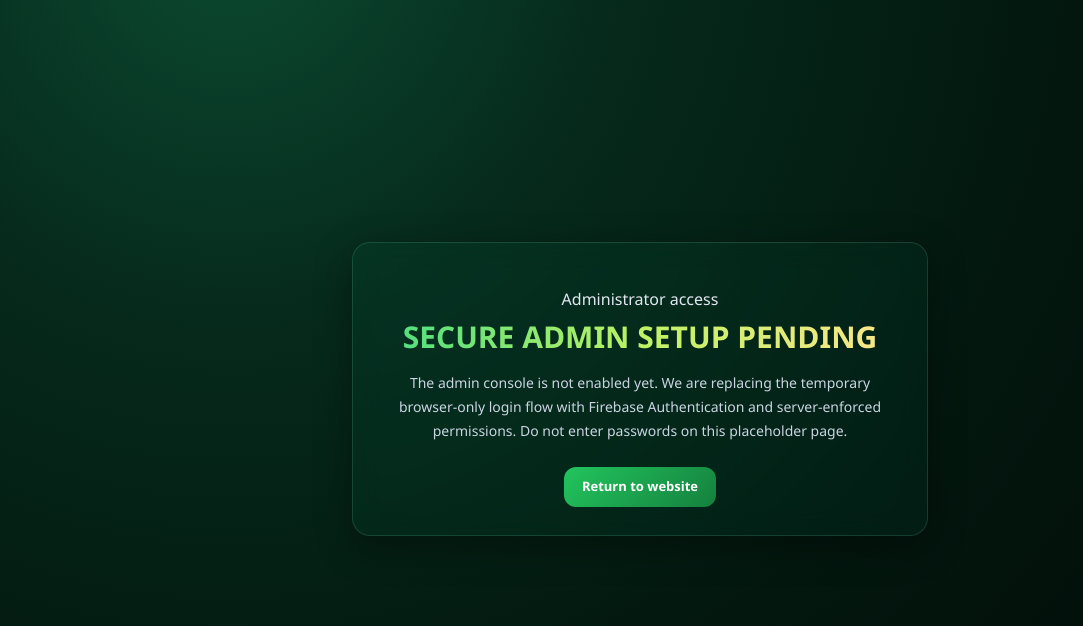
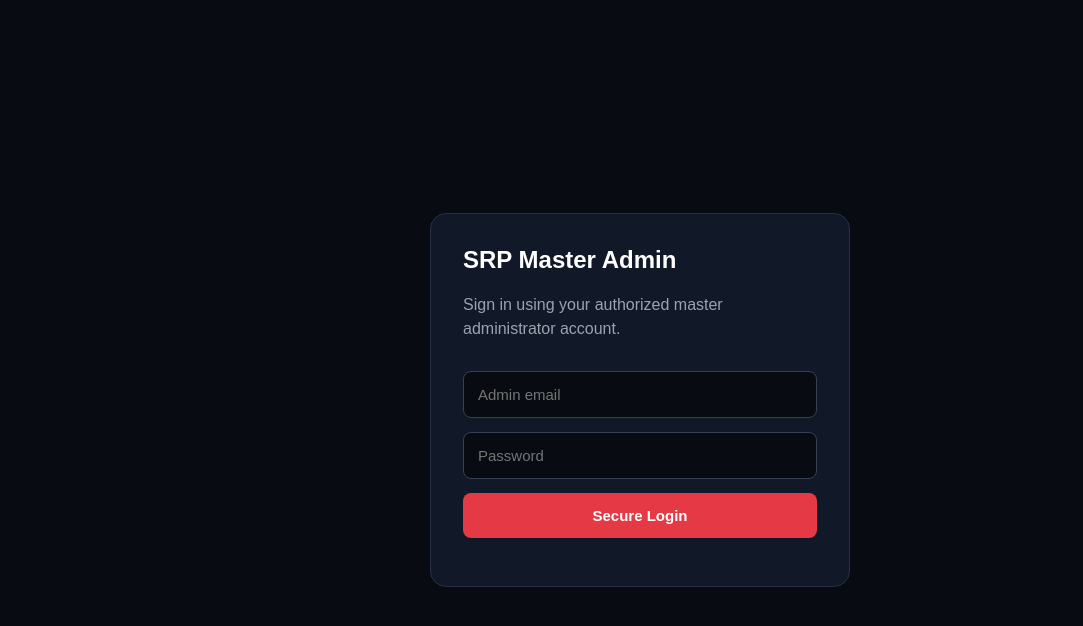
Before and after one commit to Safegamer/srpesports, a plain HTML site: page admin.html in a window 1280 px wide. Shown: the whole page, without its empty margins (0-1083 px from the left). Drawn offline with nearby package versions, Linux system fonts and the light colour scheme; no server answers.

Commit message:
Update admin.html

```diff
--- a/admin.html
+++ b/admin.html
@@ -1 +1,129 @@
-<!doctype html><html lang="en"><head><meta charset="utf-8"><meta name="viewport" content="width=device-width,initial-scale=1"><meta name="theme-color" content="#052e1e"><title>SRP-ESPORTS | Admin setup pending</title><link rel="stylesheet" href="./css/theme.css"><script src="https://cdn.tailwindcss.com"></script></head><body data-theme="save-trees" class="min-h-screen flex items-center justify-center p-5"><main class="custom-card w-full max-w-xl !p-7 text-center"><i class="fas fa-shield-halved text-4xl text-emerald-300"></i><div class="section-kicker mt-4">Administrator access</div><h1 class="brand-text mt-2 text-3xl font-black">SECURE ADMIN SETUP PENDING</h1><p class="mt-4 text-sm leading-6 text-slate-300">The admin console is not enabled yet. We are replacing the temporary browser-only login flow with Firebase Authentication and server-enforced permissions. Do not enter passwords on this placeholder page.</p><a href="index.html" class="custom-btn mt-6">Return to website</a></main></body></html>
+
+<!DOCTYPE html>
+<html lang="en">
+<head>
+  <meta charset="UTF-8">
+  <meta name="viewport" content="width=device-width, initial-scale=1.0">
+  <title>SRP Esports | Master Admin</title>
+
+  <link rel="stylesheet" href="css/theme.css">
+
+  <script src="https://www.gstatic.com/firebasejs/10.8.0/firebase-app-compat.js"></script>
+  <script src="https://www.gstatic.com/firebasejs/10.8.0/firebase-auth-compat.js"></script>
+  <script src="js/admin-auth.js"></script>
+
+  <style>
+    * { box-sizing: border-box; }
+    body {
+      margin: 0;
+      min-height: 100vh;
+      display: grid;
+      place-items: center;
+      padding: 20px;
+      background: #080b12;
+      color: #fff;
+      font-family: Arial, sans-serif;
+    }
+    .panel {
+      width: 100%;
+      max-width: 420px;
+      padding: 32px;
+      border: 1px solid #273044;
+      border-radius: 16px;
+      background: #111827;
+    }
+    h1 { margin-top: 0; }
+    p { color: #9ca3af; line-height: 1.5; }
+    input, button {
+      width: 100%;
+      padding: 14px;
+      margin-top: 14px;
+      border-radius: 8px;
+      font-size: 15px;
+    }
+    input {
+      border: 1px solid #374151;
+      background: #080b12;
+      color: white;
+    }
+    button {
+      border: 0;
+      background: #e63946;
+      color: white;
+      font-weight: bold;
+      cursor: pointer;
+    }
+    button:disabled { opacity: .6; cursor: wait; }
+    #message { color: #f87171; }
+    #dashboard { display: none; }
+    a { color: #fb7185; }
+  </style>
+</head>
+
+<body>
+  <main class="panel">
+    <section id="login">
+      <h1>SRP Master Admin</h1>
+      <p>Sign in using your authorized master administrator account.</p>
+
+      <form id="loginForm">
+        <input id="email" type="email" placeholder="Admin email" required>
+        <input id="password" type="password" placeholder="Password" required>
+        <button id="loginButton" type="submit">Secure Login</button>
+      </form>
+
+      <p id="message" role="alert"></p>
+    </section>
+
+    <section id="dashboard">
+      <h1>Master Access Verified</h1>
+      <p>You are authenticated as the master administrator.</p>
+      <p><a href="vault.html">Open Admin Vault →</a></p>
+      <button id="logoutButton" type="button">Logout</button>
+    </section>
+  </main>
+
+  <script>
+    const loginSection = document.getElementById("login");
+    const dashboard = document.getElementById("dashboard");
+    const message = document.getElementById("message");
+    const loginButton = document.getElementById("loginButton");
+
+    async function refreshPage() {
+      try {
+        const valid = await verifyMaster();
+        loginSection.style.display = valid ? "none" : "block";
+        dashboard.style.display = valid ? "block" : "none";
+      } catch {
+        loginSection.style.display = "block";
+        dashboard.style.display = "none";
+      }
+    }
+
+    document.getElementById("loginForm").addEventListener("submit", async (event) => {
+      event.preventDefault();
+      message.textContent = "";
+      loginButton.disabled = true;
+      loginButton.textContent = "Verifying...";
+
+      try {
+        await masterLogin(
+          document.getElementById("email").value.trim(),
+          document.getElementById("password").value
+        );
+        await refreshPage();
+      } catch (error) {
+        message.textContent = error.message;
+      } finally {
+        loginButton.disabled = false;
+        loginButton.textContent = "Secure Login";
+      }
+    });
+
+    document.getElementById("logoutButton").addEventListener("click", masterLogout);
+
+    auth.onAuthStateChanged(() => refreshPage());
+    refreshPage();
+  </script>
+</body>
+</html>
```
